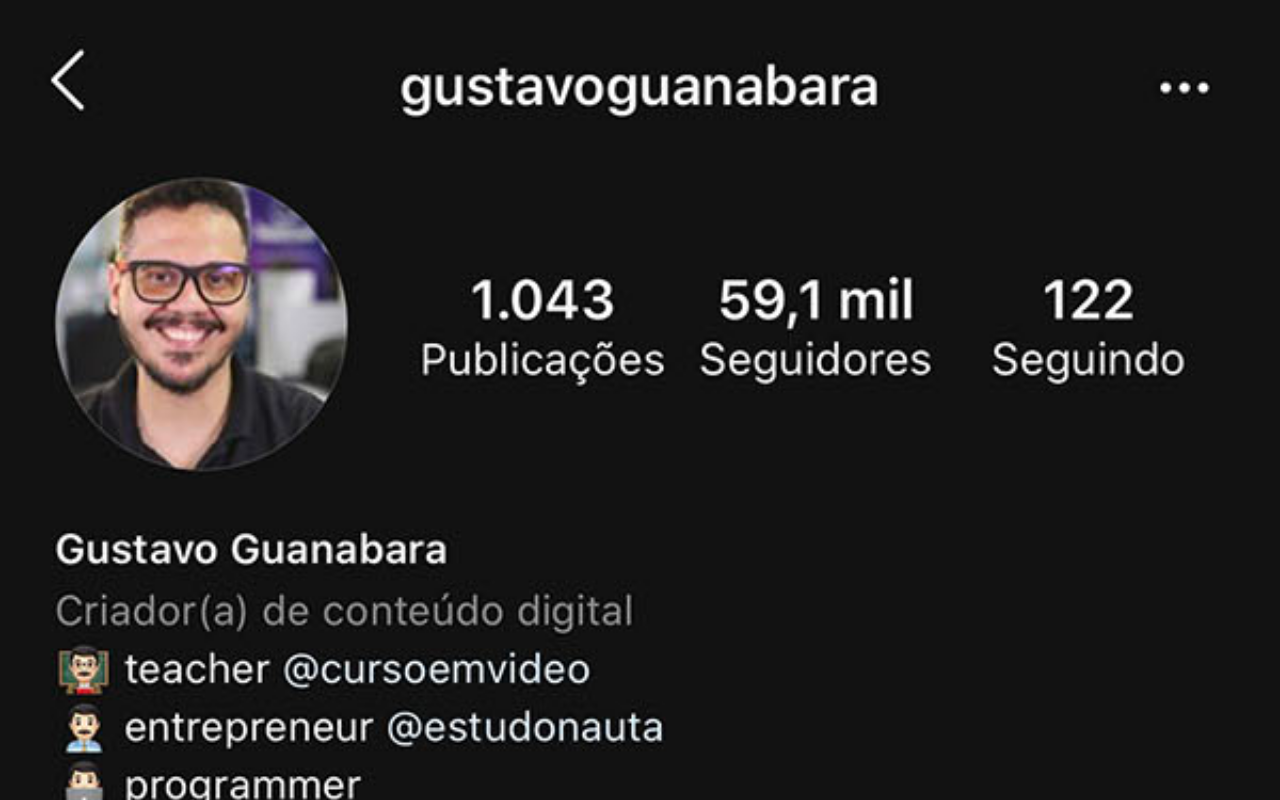
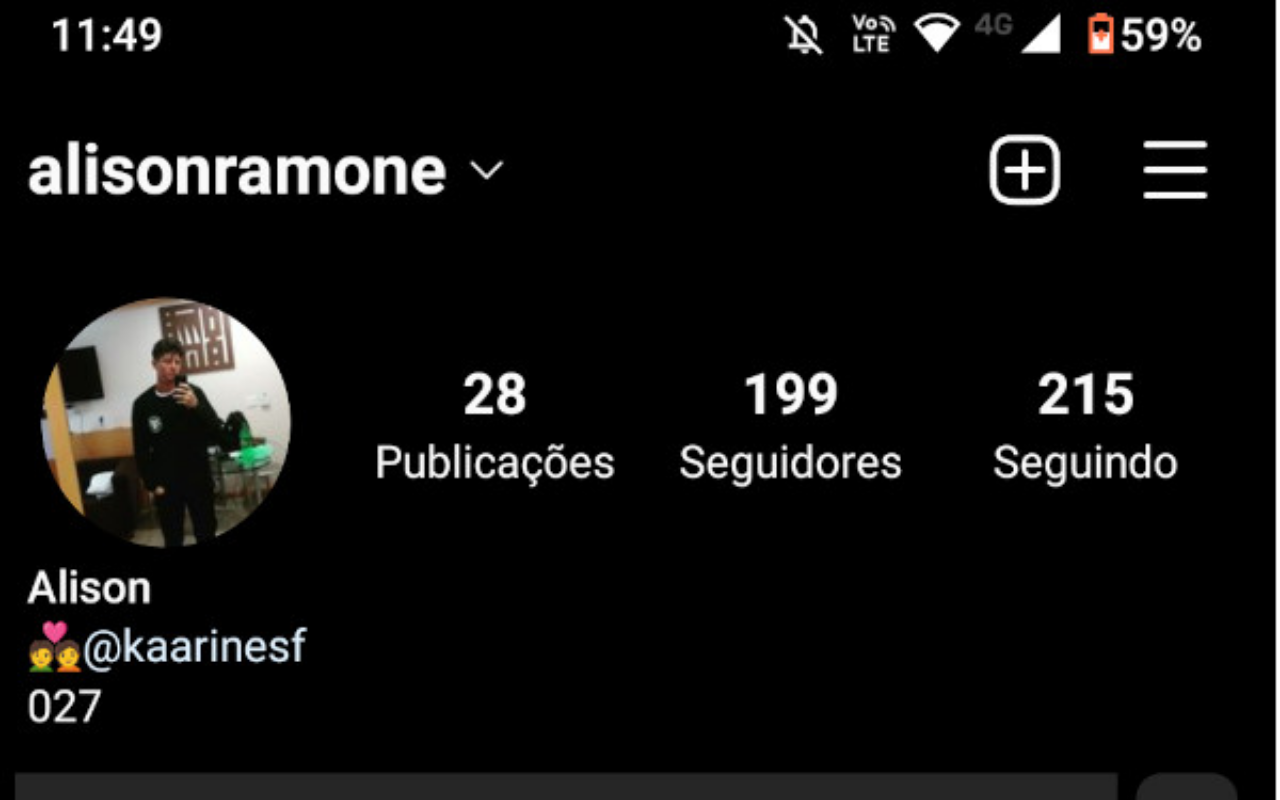
Before and after one commit to AlisonGomes/projeto-social, a plain HTML site: page instagram.html in a window 1280 px wide. Shown: the top 800 px of the page. Drawn offline with Linux system fonts and the light colour scheme.

Commit message:
instagram

```diff
--- a/instagram.html
+++ b/instagram.html
@@ -8,7 +8,7 @@
     <link rel="stylesheet" href="estilos/social.css">
 </head>
 <body>
-    <img src="imagens/tela-instagram.jpg" alt="instagram">
+    <img src="minhas-imagens/tela-instagram.jpg" alt="instagram">
     <a href="https://www.instagram.com/alisonramone/" target="_blank">ACESSE</a>
 </body>
 </html>
```
Also changed, not shown: minhas-imagens/tela-instagram.jpg (added), 2 other files.
